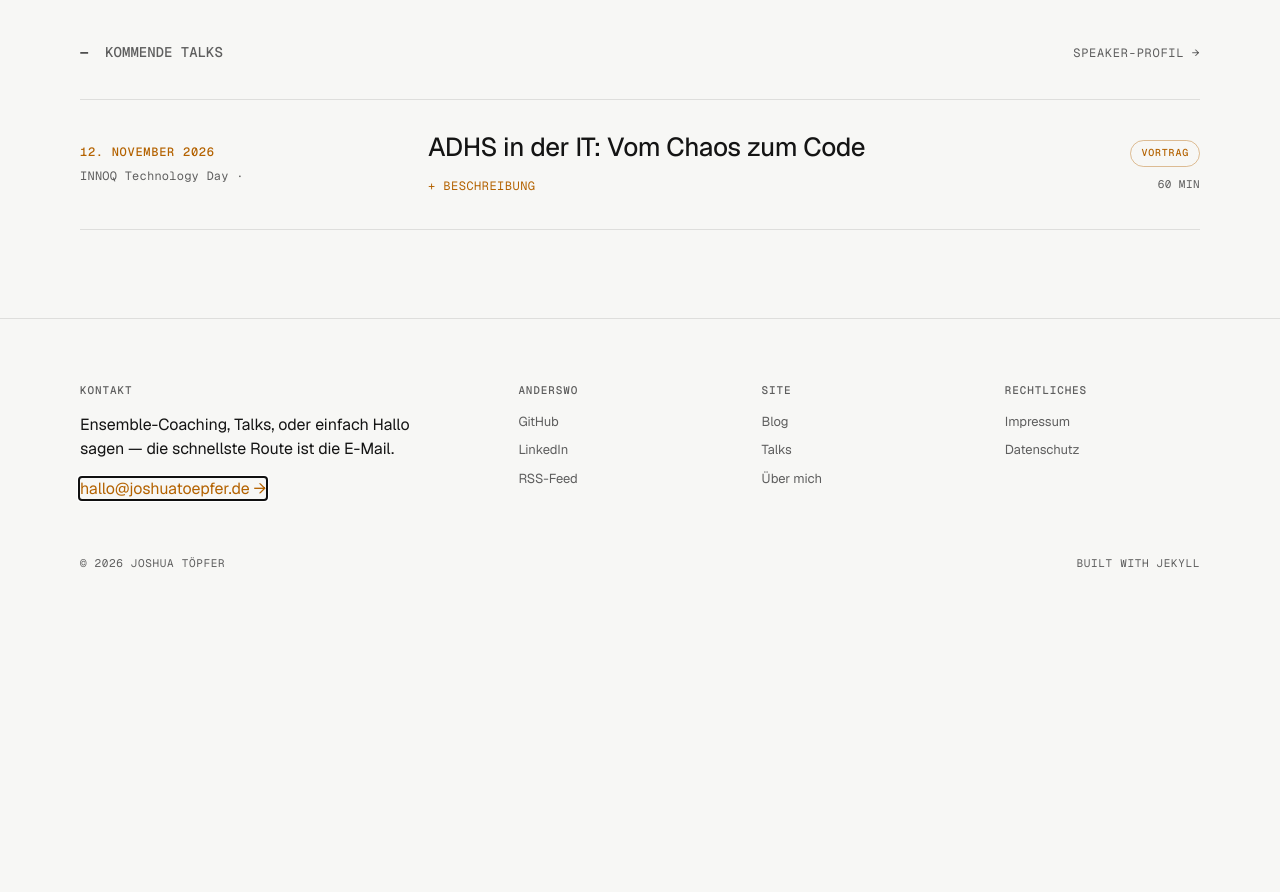
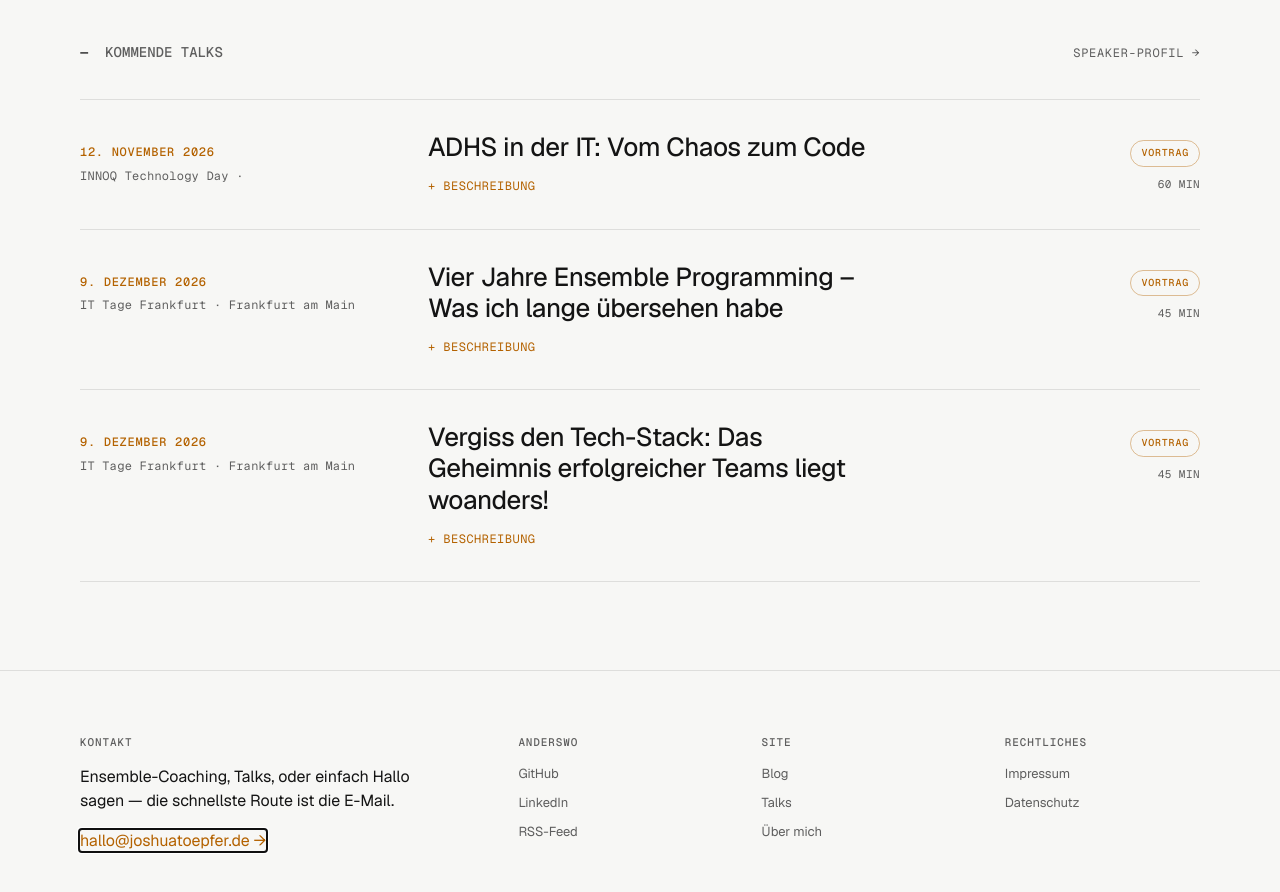
Before and after one commit to hollesse/joshuatoepfer.de, a Jekyll site: the page built from index.html, in a window 1280 px wide and 900 px high, scrolled down 2119 px. Shown: the top 892 px of the window. Built offline with Jekyll 4.4.1, drawn with Linux system fonts in a browser that asks for light colours; before the commit the page ends 2747 px from its top, so only the background shows below that; part of the change alters nothing that is shown.

Commit message:
sync(innoq-talks): Sync: INNOQ talks (2026-09-22)
Auto-generated by .github/workflows/sync-innoq-talks.yml.
See ADR-0007 for the talks-sync architecture.

```diff
--- a/_data/talks.yml
+++ b/_data/talks.yml
@@ -366,3 +366,47 @@
     In diesem Vortrag klären wir über die typischen Symptome von ADHS auf und geben erste Anhaltspunkte, wie man bei sich selbst mögliche Anzeichen erkennen kann. Außerdem beleuchten wir, wie Teams am besten mit ADHS-betroffenen Kolleg:innen umgehen können, um deren Potenziale voll auszuschöpfen. Abschließend teilen wir konkrete Strategien und Tipps für Softwareentwickler:innen, wie sie mit den Herausforderungen von ADHS besser umgehen und ihre Stärken besser nutzen können. Dieser Vortrag richtet sich an alle, die in der IT arbeiten und mehr über ADHS erfahren wollen – egal, ob als Betroffene oder als Kollegen.'
   source: innoq
   source_url: https://www.innoq.com/de/talks/2026/11/adhs-in-der-it-vom-chaos-zum-code-technology-day/
+- date: '2026-12-09'
+  what: Vier Jahre Ensemble Programming – Was ich lange übersehen habe
+  where: IT Tage Frankfurt
+  city: Frankfurt am Main
+  status: upcoming
+  type: talk
+  duration: 45
+  abstract: 'Ensemble Programming verändert, wie Teams arbeiten. Das ist keine These, das ist Erfahrung. Wer einmal erlebt hat, wie sich Wissen, Vertrauen und Qualität im Ensemble entwickeln, will selten zurück. Diese Überzeugung hat sich nach mehr als vier Jahren nicht verändert.
+
+
+    Was sich verändert hat: der Blick.
+
+
+    Denn rückblickend wird sichtbar, was im Alltag unsichtbar blieb. Muster, die sich still einschleichen. Dinge, die driften, ohne Entscheidung, ohne den Moment, in dem jemand sagt: So wollen wir das nicht. Dinge, die man nicht sieht, obwohl man jeden Tag dabei ist.
+
+
+    Dieser Vortrag ist kein Best-of. Er ist ein ehrlicher Bericht von jemandem, der mehr als vier Jahre vollzeit als Entwickler im Ensemble gearbeitet hat. Eine Einladung, aus dem zu lernen, was lange übersehen wurde.
+
+
+    Für Teams, die Ensemble Programming kennen, und für alle, die tiefer verstehen wollen, was diese Arbeitsweise wirklich mit einem Team macht.'
+  source: innoq
+  source_url: https://www.innoq.com/de/talks/2026/12/vier-jahre-ensemble-programming-was-ich-lange-uebersehen-habe-it-tage-2026/
+- date: '2026-12-09'
+  what: 'Vergiss den Tech-Stack: Das Geheimnis erfolgreicher Teams liegt woanders!'
+  where: IT Tage Frankfurt
+  city: Frankfurt am Main
+  status: upcoming
+  type: talk
+  duration: 45
+  abstract: 'Das Team hat geliefert. Architektur gut durchdacht, der Code elegant, alles nach Plan. Und dann: Backlog leer. Keine To-dos mehr. Keine klaren Anforderungen. Nur eine unerwartete Frage: „Was machen wir jetzt?”
+
+
+    Was als Leerlauf begann, wurde zum Wendepunkt – und stellte alles in Frage, worauf wir bis dahin stolz waren.
+
+
+    Was bringt die beste Technik, wenn niemand sie bemerkt?
+
+
+    In diesem Vortrag geht es nicht um das nächste Framework, sondern um etwas Tieferes: Was unterscheidet Teams, die einfach nur Software bauen, von solchen, deren Arbeit echten Unterschied macht?
+
+
+    Es geht um datenbasierte Entscheidungen, Nutzerkontakt, Hypothesen, Irrtümer – und darum, wie aus einem klassischen Dev-Team ein produktfokussiertes, lernendes Team wurde.'
+  source: innoq
+  source_url: https://www.innoq.com/de/talks/2026/12/vergiss-den-tech-stack-das-geheimnis-erfolgreicher-teams-liegt-woanders-it-tage-2026/
```
